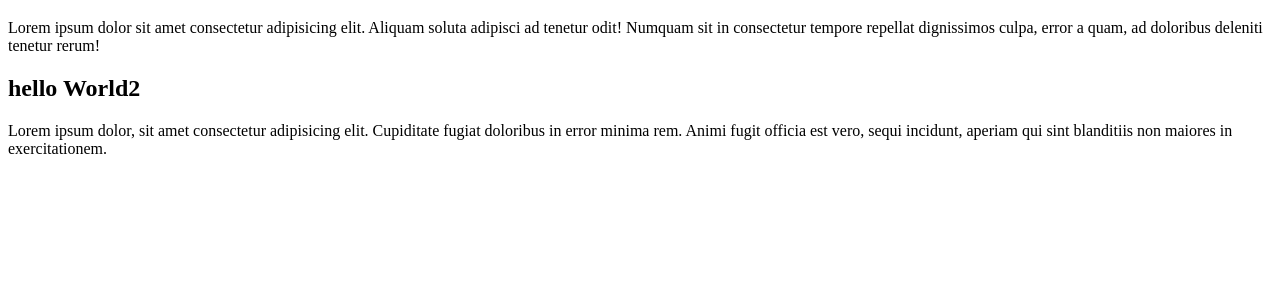
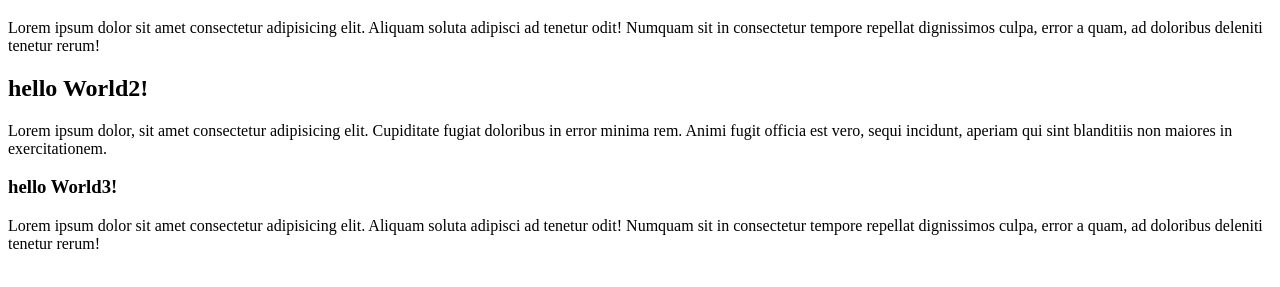
Before and after one commit to doriananimal/introGit, a plain HTML site: page index.html in a window 1280 px wide. Shown: the part 61-348 px from the top of the page. Drawn offline with Linux system fonts and the light colour scheme.

Commit message:
Se realizo el hello h3

```diff
--- a/index.html
+++ b/index.html
@@ -8,8 +8,11 @@
 <body>
     <h1>hello World!</h1>
 <p>Lorem ipsum dolor sit amet consectetur adipisicing elit. Aliquam soluta adipisci ad tenetur odit! Numquam sit in consectetur tempore repellat dignissimos culpa, error a quam, ad doloribus deleniti tenetur rerum!</p>
-<h2>hello World2 </h2>
+    <h2>hello World2! </h2>
 <p>Lorem ipsum dolor, sit amet consectetur adipisicing elit. Cupiditate fugiat doloribus in error minima rem. Animi fugit officia est vero, sequi incidunt, aperiam qui sint blanditiis non maiores in exercitationem.</p>
+    <h3>hello World3!</h1>
+<p>Lorem ipsum dolor sit amet consectetur adipisicing elit. Aliquam soluta adipisci ad tenetur odit! Numquam sit in consectetur tempore repellat dignissimos culpa, error a quam, ad doloribus deleniti tenetur rerum!</p>
+
 
 
 </body>
```
